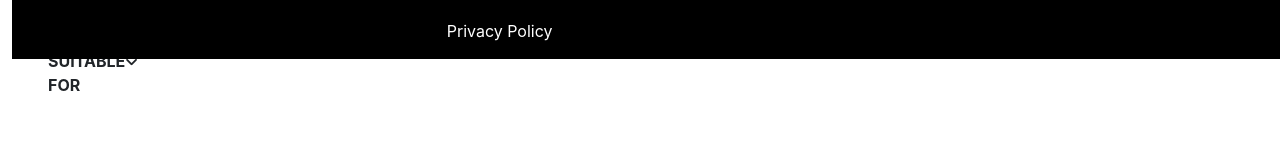
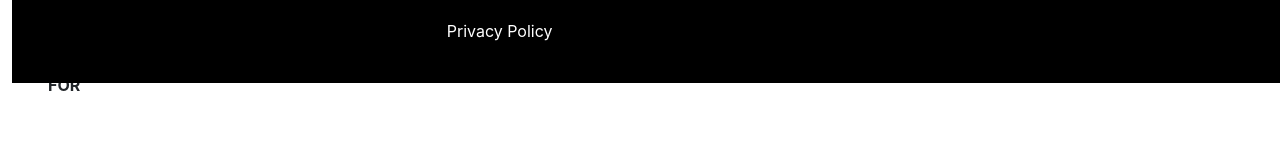
Before and after one commit to Rupam-B/Appscrip-task-Rupam, a React (Create React App) app: page / in a window 1280 px wide. Shown: the part 1021-1174 px from the top of the page. Built offline with nearby package versions, Linux system fonts and the light colour scheme; no server answers.

Commit message:
sidebar modified 4

```diff
--- a/src/components/Footer/FooterStyle.css
+++ b/src/components/Footer/FooterStyle.css
@@ -75,7 +75,7 @@
     display: none;
 }
 .hide-angle-down-large{
-    display: none;
+    color: black;
 }
 
 
@@ -140,5 +140,7 @@
     }
     .hide-angle-down-large{
         display: block;
+        color: white;
+        font-size: 1.2rem;
     }
 }
```
